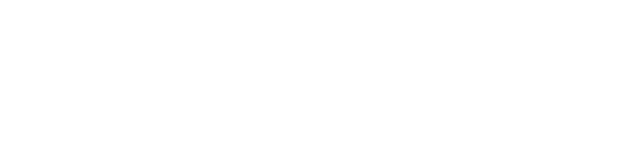
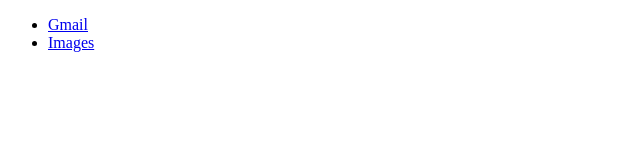
Before and after one commit to Annista/google-homepage, a plain HTML site: page index.html in a window 1280 px wide. Shown: the whole page, without its empty margins (0-640 px from the left). Drawn offline with Linux system fonts and the light colour scheme.

Commit message:
Modified index.html: Added nav element 'nav-bar' in body; added hyperlinks in 'nav-bar'

```diff
--- a/index.html
+++ b/index.html
@@ -7,6 +7,15 @@
 
     <body>
 
+        <nav id="nav-bar">
+            <ul>
+                <li><a class="navbar-link" href="#">Gmail</a></li>
+                <li><a class="navbar-link" href="#">Images</a></li>
+            </ul>
+        </nav>
+
+
+
      </body>
 
 </html>
```
